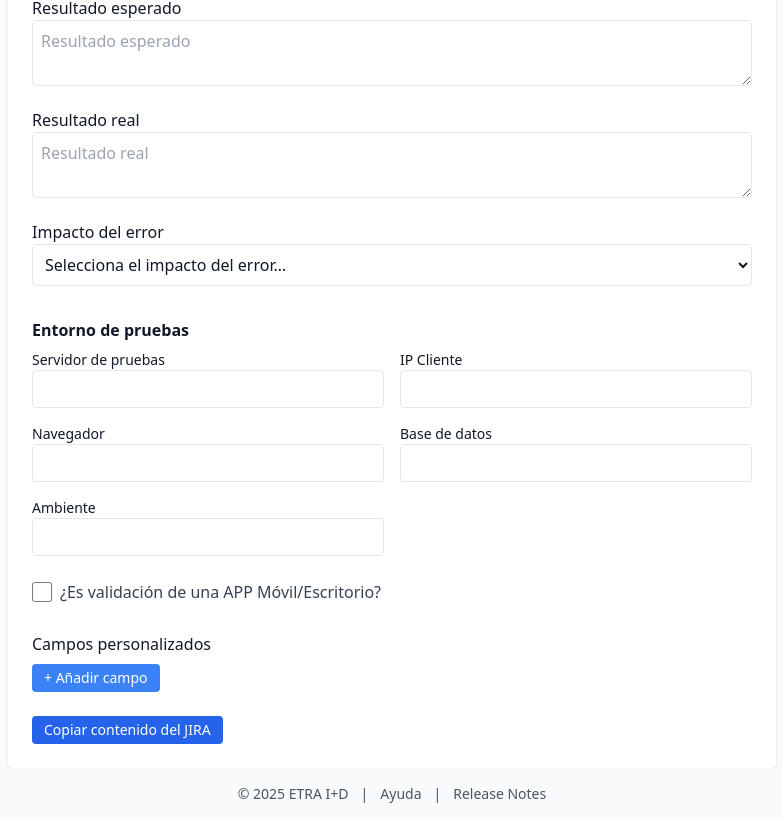
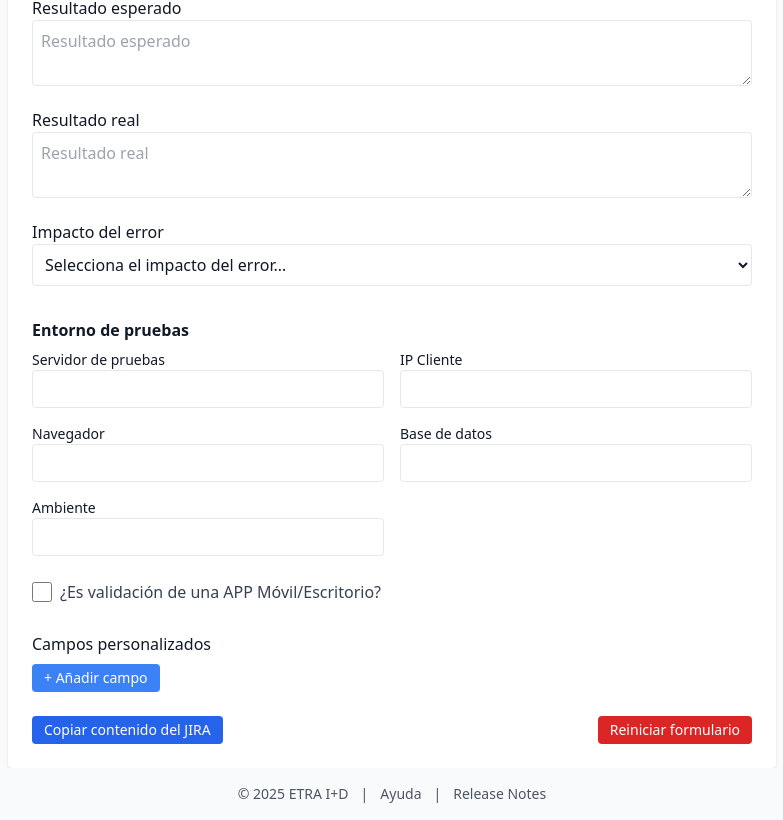
Before and after one commit to albope/jira-report-tool, a Next.js app: page /create-jira in a window 1280 px wide. Shown: the part 866-1686 px from the top of the page, without its empty margins (248-1031 px from the left). Built offline with nearby package versions, Linux system fonts and the light colour scheme.

Commit message:
Mejoras página JIRA 7

```diff
--- a/src/components/CreateJiraForm.tsx
+++ b/src/components/CreateJiraForm.tsx
@@ -30,7 +30,7 @@ export default function CreateJiraForm() {
   const [errorDesc, setErrorDesc] = useState("");
 
   const [problem, setProblem] = useState("");
-  const [steps, setSteps] = useState<string[]>([""]); // ahora array
+  const [steps, setSteps] = useState<string[]>([""]);
   const [expected, setExpected] = useState("");
   const [actual, setActual] = useState("");
   const [impact, setImpact] = useState("");
@@ -112,6 +112,37 @@ export default function CreateJiraForm() {
   const onDragEnd = (r: DropResult) => {
     if (!r.destination) return;
     setSteps(reorder(steps, r.source.index, r.destination.index));
+  };
+
+  /* ---------- Reinicio completo ---------- */
+  const resetForm = () => {
+    setProject("");
+    setTool("");
+    setErrorDesc("");
+
+    setProblem("");
+    setSteps([""]);
+    setExpected("");
+    setActual("");
+    setImpact("");
+
+    setEnv({ server: "", clientIP: "", browser: "", db: "", env: "" });
+    setHidden({
+      server: false,
+      clientIP: false,
+      browser: false,
+      db: false,
+      env: false,
+    });
+
+    setIsApp(false);
+    setEndpoint("");
+    setOs("");
+    setDevice("");
+    setPreconds("");
+    setLang("");
+
+    setCustomFields([]);
   };
 
   /* ---------- Genera contenido JIRA ---------- */
@@ -227,7 +258,7 @@ export default function CreateJiraForm() {
             placeholder="Descripción detallada del problema"
           />
 
-          {/* NUEVA sección Pasos */}
+          {/* Pasos para reproducir */}
           <div>
             <label className="block font-medium mb-1">
               Pasos para reproducir
@@ -507,13 +538,22 @@ export default function CreateJiraForm() {
             </button>
           </div>
 
-          {/* Botón copiar contenido */}
-          <div className="mt-6">
+          {/* Botones finales ------------------------------------------------ */}
+          <div className="mt-6 flex justify-between">
+            {/* Copiar */}
             <button
               onClick={() => handleCopy(content, "Contenido copiado")}
               className="bg-blue-600 text-white px-3 py-1 rounded hover:bg-blue-700 text-sm"
             >
               Copiar contenido del JIRA
+            </button>
+
+            {/* Reiniciar */}
+            <button
+              onClick={resetForm}
+              className="bg-red-600 text-white px-3 py-1 rounded hover:bg-red-700 text-sm"
+            >
+              Reiniciar formulario
             </button>
           </div>
         </section>
```
